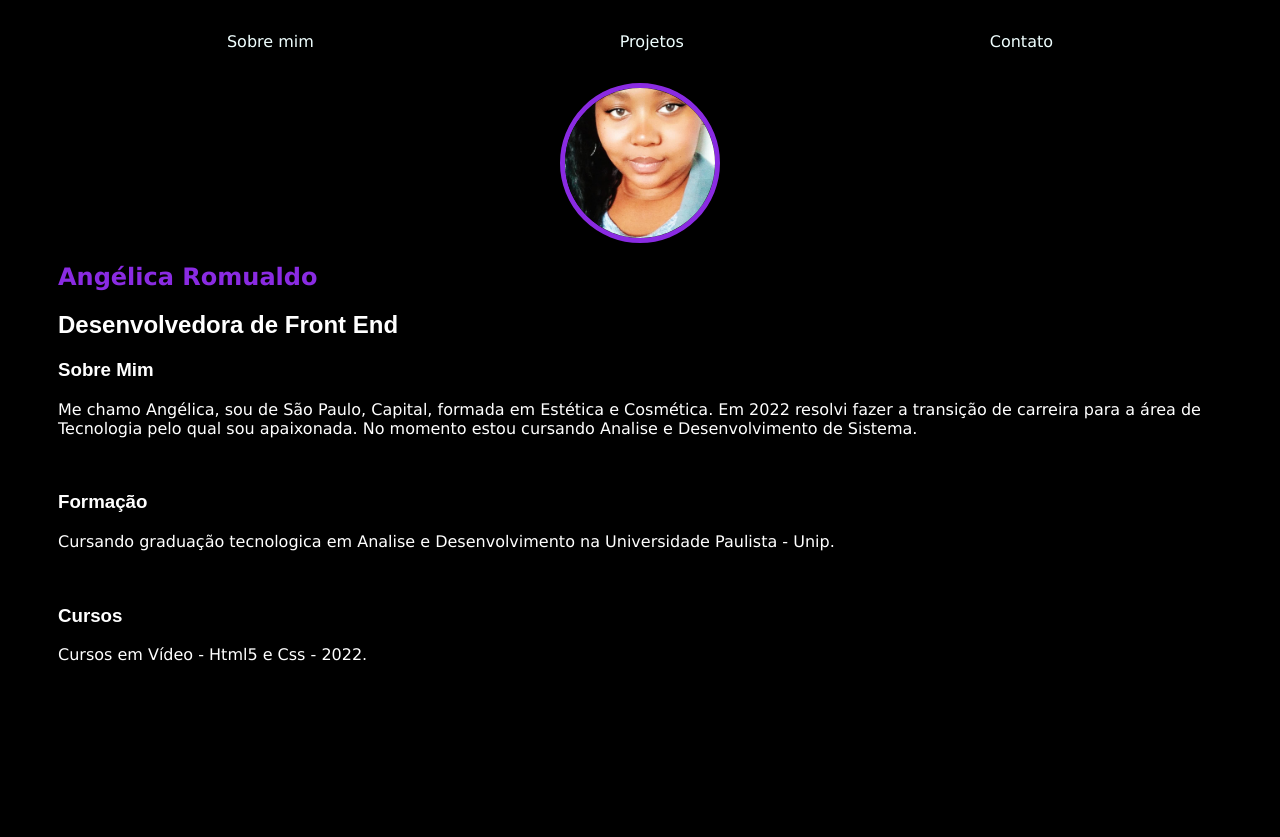
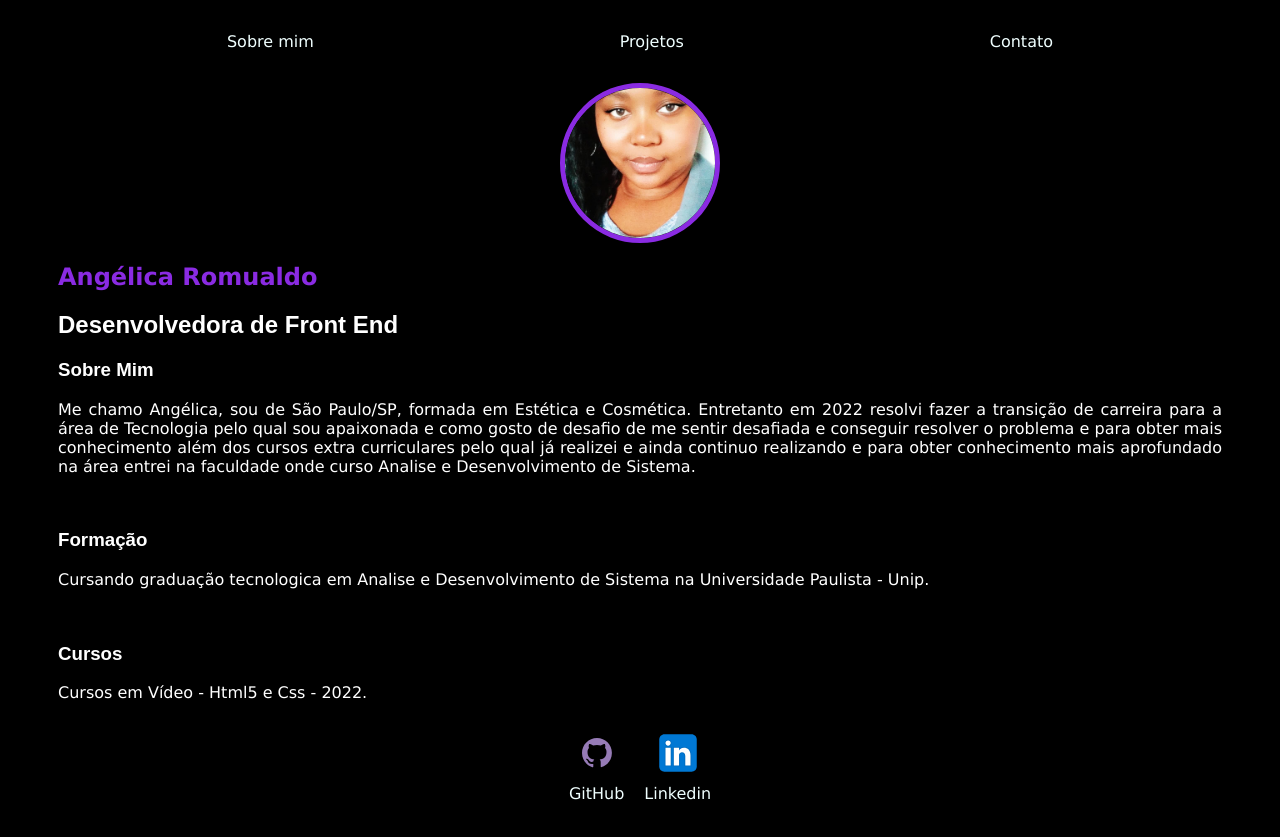
Before and after one commit to geromualdo/easyportiforio, a plain HTML site: page index.html in a window 1280 px wide. Before the commit the page ends 800 px from the top, so only its background shows below. Drawn offline with Linux system fonts and the light colour scheme.

Commit message:
Atualização

```diff
--- a/contact.css
+++ b/contact.css
@@ -3,7 +3,7 @@ body{
     color: white;
     font-family: Verdana, Geneva, Tahoma, sans-serif;
 }
-img {
+header img {
     width: 150px;
     height: 150px;
     border-radius: 50%;
@@ -37,3 +37,24 @@ h2{
 nav a:hover{
     color: rgb(95, 90, 99);
 }
+p{
+    text-align:justify;
+}
+footer img{
+    width: 50px;
+    height: 50px;
+}
+footer{
+    display:flex;
+    justify-content: center;
+}
+footer a{
+    margin: 10px;
+    text-align: center;
+}
+footer p{
+    margin-top: 2px;
+}
+footer a:hover{
+    color: blueviolet;
+}
--- a/index.css
+++ b/index.css
@@ -14,7 +14,7 @@ a{
     color: azure;
     text-decoration: none;
 }
-img {
+header img {
     width: 150px;
     height: 150px;
     border-radius:50%;
@@ -41,3 +41,24 @@ h3{
 nav a:hover{
     color: rgb(95, 90, 99);
 }
+p{
+    text-align:justify;
+}
+footer img{
+    width: 50px;
+    height: 50px;
+}
+footer{
+    display:flex;
+    justify-content: center;
+}
+footer a{
+    margin: 10px;
+    text-align: center;
+}
+footer p{
+    margin-top: 2px;
+}
+footer a:hover{
+    color:blueviolet
+}
--- a/index.html
+++ b/index.html
@@ -32,13 +32,13 @@
         <section>
             <h3>Sobre Mim</h3>
             <p>
-            Me chamo Angélica, sou de São Paulo, Capital, formada em Estética e Cosmética. Em 2022 resolvi fazer a transição de carreira para a área de Tecnologia pelo qual sou apaixonada. No momento estou cursando Analise e Desenvolvimento de Sistema.
+            Me chamo Angélica, sou de São Paulo/SP, formada em Estética e Cosmética. Entretanto em 2022 resolvi fazer a transição de carreira para a área de Tecnologia pelo qual sou apaixonada e como gosto de desafio de me sentir desafiada e conseguir resolver o problema e para obter mais conhecimento além dos cursos extra curriculares pelo qual já realizei e ainda continuo realizando e para obter conhecimento mais aprofundado na área entrei na faculdade onde curso Analise e Desenvolvimento de Sistema.
             </p><br>
         </section>
         <section>
             <h3>Formação</h3>
             <p>
-                Cursando graduação tecnologica em Analise e Desenvolvimento na Universidade Paulista - Unip.
+                Cursando graduação tecnologica em Analise e Desenvolvimento de Sistema na Universidade Paulista - Unip.
             </p><br>
         </section>
         <section>
@@ -49,11 +49,15 @@
         </section>
     </main>
     <footer>
-        <a>
-
+        <a href="https://github.com/geromualdo" target="_blank" rel="noopener noreferrer">
+            <img src="./img/github.svg"></img>
+            <p>GitHub</p>
+        </a>
+        <a href="https://www.linkedin.com/in/angelica-romualdo-9322bb51/" target="_blank" rel="noopener noreferrer">
+            <img src="./img/linkedin.svg"></img>
+            <p>Linkedin</p>
         </a>
     </footer>
     </div>
-
 </body>
 </html>
--- a/project.css
+++ b/project.css
@@ -2,8 +2,9 @@ body{
     background-color: black;
     color: white;
     font-family: Verdana, Geneva, Tahoma, sans-serif;
+
 }
-img {
+header img {
     width: 150px;
     height: 150px;
     border-radius: 50%;
@@ -22,7 +23,7 @@ a{
 }
 h1{
     text-align: center;
-    color: blueviolet;
+    color: rgb(112, 65, 156);
     font-family: Arial, Helvetica, sans-serif;
     font-size: x-large;
 }
@@ -35,3 +36,24 @@ h1{
     nav a:hover{
         color: rgb(95, 90, 99);
     }
+    p{
+        text-align:justify;
+    }
+    footer img{
+        width: 50px;
+        height: 50px;
+    }
+    footer{
+        display:flex;
+        justify-content: center;
+    }
+    footer a{
+        margin: 10px;
+        text-align: center;
+    }
+    footer p{
+        margin-top: 2px;
+    }
+    footer a:hover{
+        color: blueviolet;
+    }
```
Also changed, not shown: contact.html (+12 -1 lines), project.html (+11 -0 lines), img/github.svg (added), img/linkedin.svg (added), img/youtube.svg (added).
